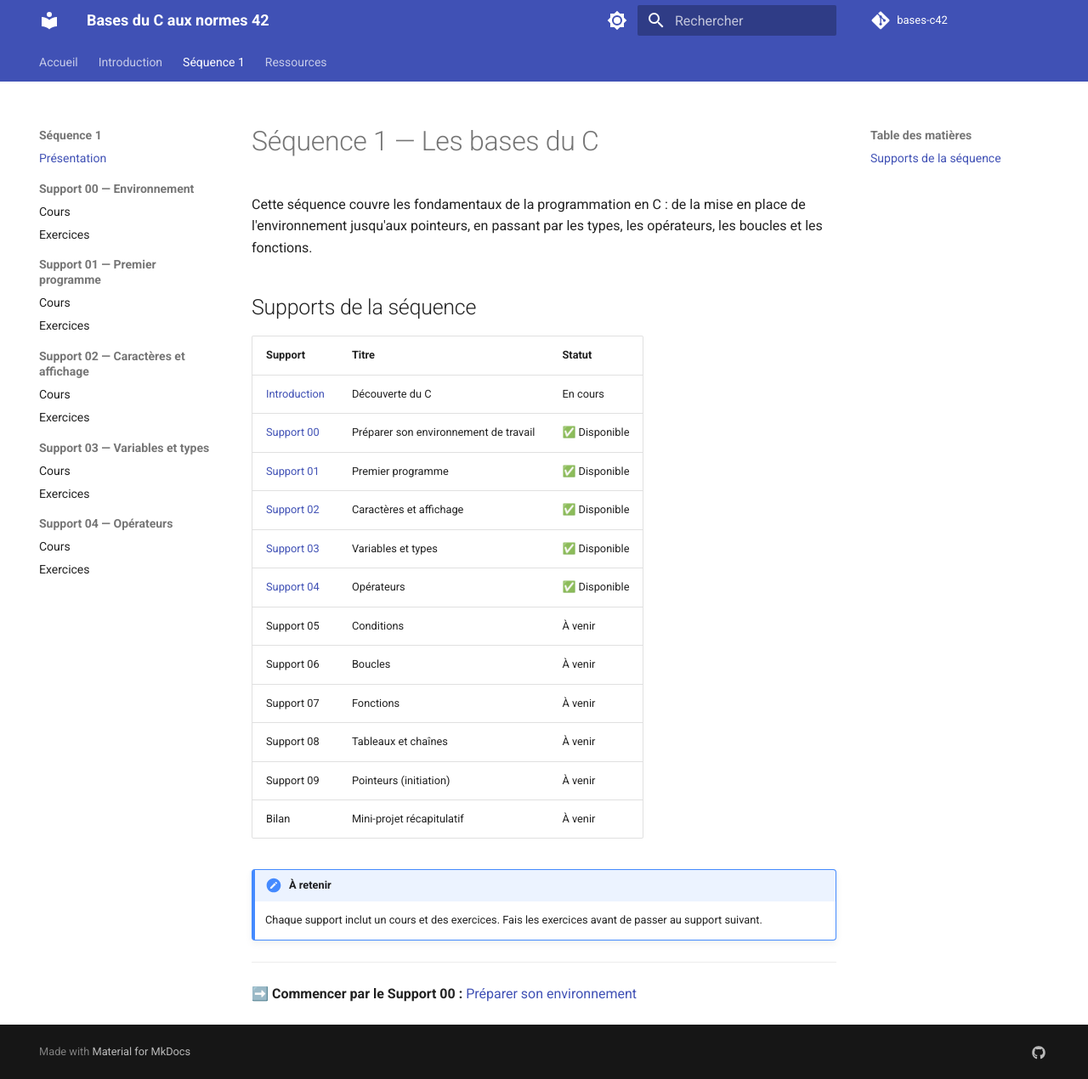
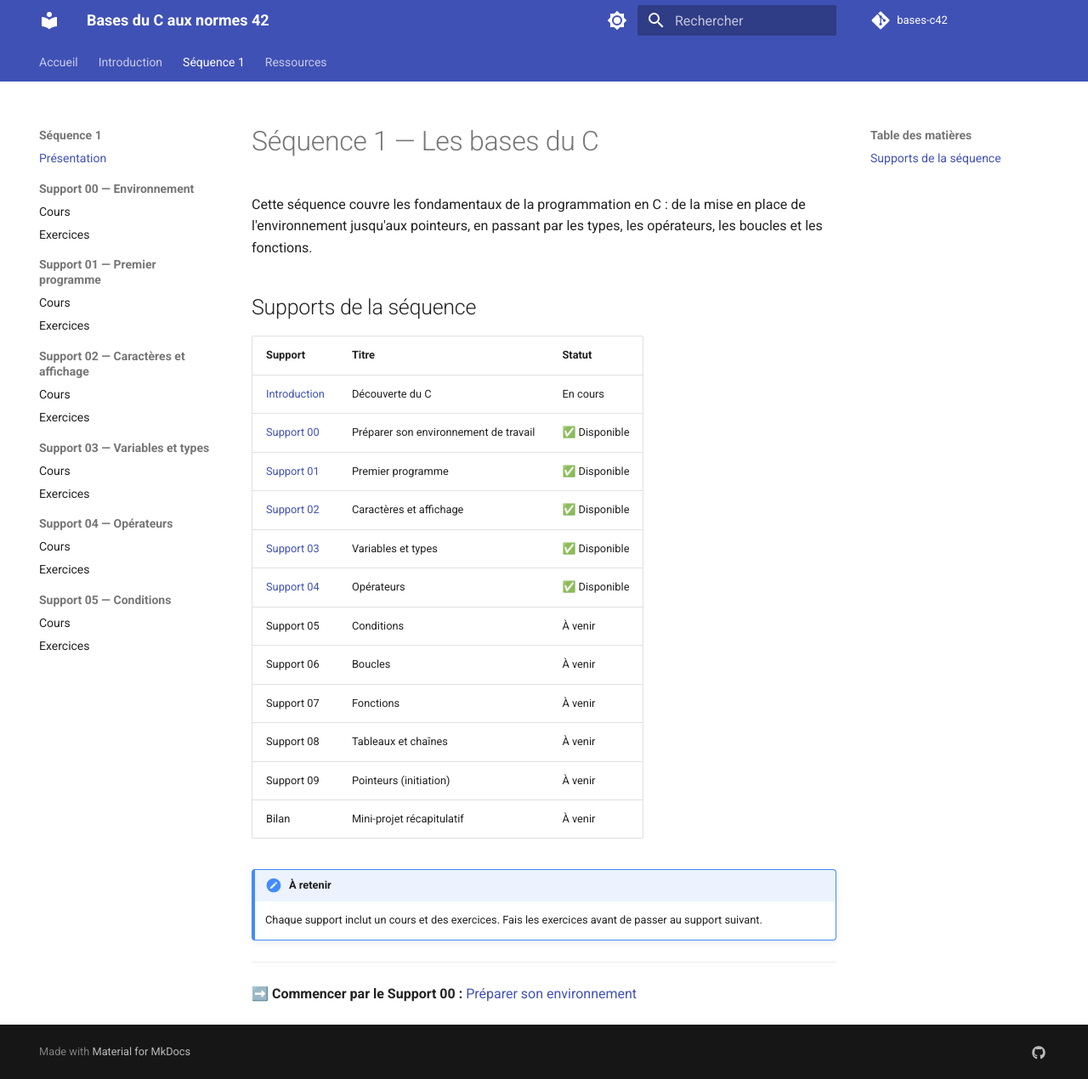
Before and after one commit to Gartalgart/cours_prepa_42, an MkDocs documentation site: the page built from docs/sequence-01/index.md, in a window 1280 px wide and 1270 px high. Shown: the whole window at 85% size. Built offline with MkDocs 1.6.1 and Material for MkDocs 9.7.7, drawn with Linux system fonts in a browser that asks for light colours; comment, search, counter and statistics services are not loaded.

Commit message:
add support n°5

```diff
--- a/mkdocs.yml
+++ b/mkdocs.yml
@@ -77,6 +77,9 @@ nav:
     - Support 04 — Opérateurs:
       - Cours: sequence-01/support-04/cours.md
       - Exercices: sequence-01/support-04/exercices.md
+    - Support 05 — Conditions:
+      - Cours: sequence-01/support-05/cours.md
+      - Exercices: sequence-01/support-05/exercices.md
   - Ressources:
     - Synthèse de la Norm 42: ressources/norm-42.md
     - Makefiles: ressources/makefile.md
```
